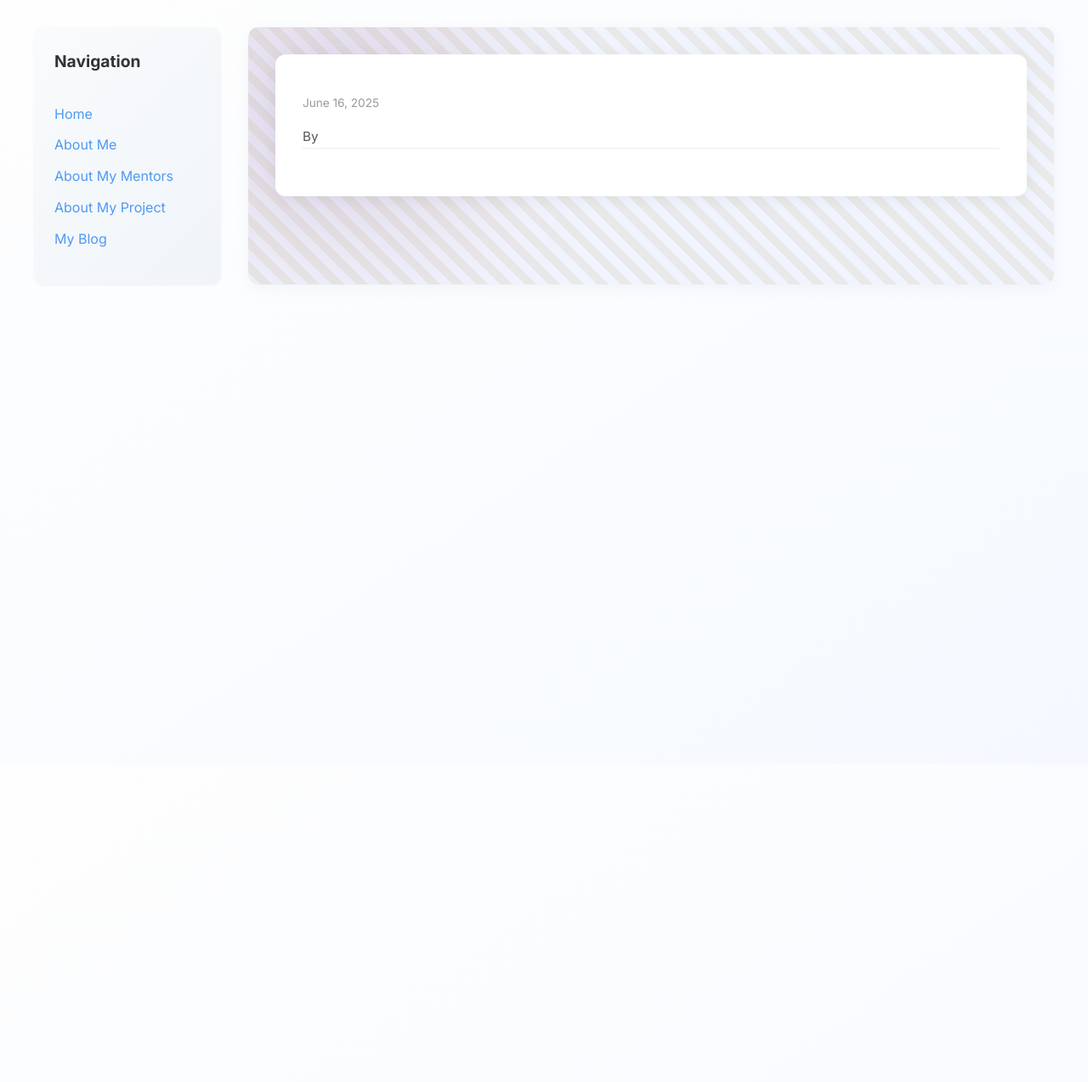
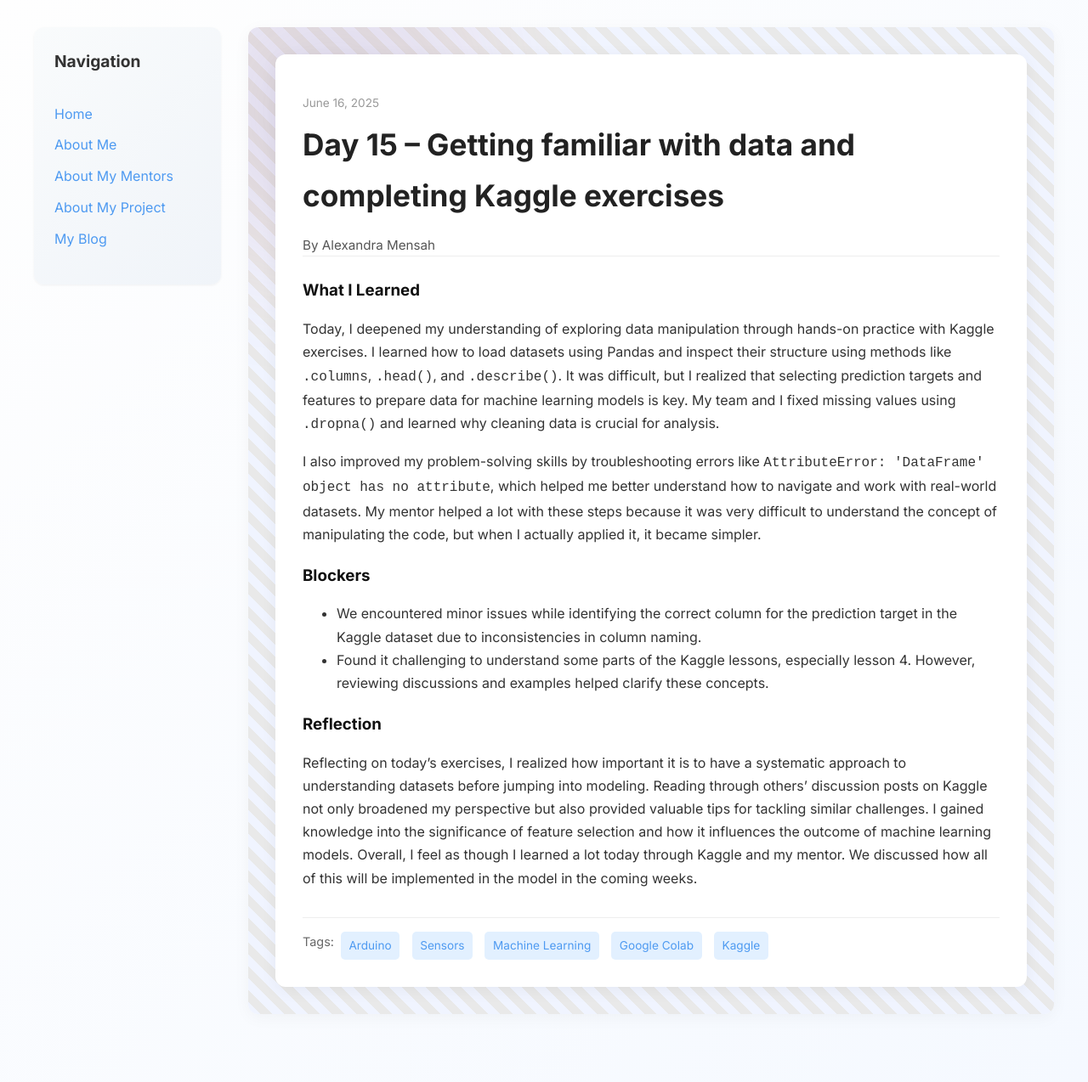
Before and after one commit to alexandratory/alexandratory.github.io, a Jekyll site: the page built from _posts/2025-06-16-day-15.md, in a window 1280 px wide. Shown: the whole page at 85% size. Built offline with Jekyll 4.4.1, drawn with Linux system fonts in a browser that asks for light colours; our own code applies the rules of GitHub Pages for plain Markdown files; before the commit the page ends 900 px from its top, so only the background shows below that.

Commit message:
Update 2025-06-16-day-15.md

```diff
--- a/_posts/2025-06-16-day-15.md
+++ b/_posts/2025-06-16-day-15.md
@@ -1,6 +1,6 @@
 ---
 layout: post
-title: "Day 15 – Getting familiar with data and completing Kaggel exercises"
+title: "Day 15 – Getting familiar with data and completing Kaggle exercises"
 date: 2025-06-16
 author: Alexandra Mensah
 permalink: /day15.html
@@ -11,17 +11,16 @@
   - Google Colab
   - Kaggle
 
+what_i_learned: |
+  Today, I deepened my understanding of exploring data manipulation through hands-on practice with Kaggle exercises. I learned how to load datasets using Pandas and inspect their structure using methods like `.columns`, `.head()`, and `.describe()`.
+  It was difficult, but I realized that selecting prediction targets and features to prepare data for machine learning models is key. My team and I fixed missing values using `.dropna()` and learned why cleaning data is crucial for analysis.
 
-what_i_learned: |
-Today, I deepened my understanding of exploring data manipulation through hands-on practice with Kaggle exercises. I learned how to load datasets using Pandas and inspect their structure using methods like .columns, .head(), and .describe().
-It was difficult but I relaized that select prediction targets features to prepare data for machine learning models. My team and I fixed missing values using .dropna() and learned why cleaning data is crucial for analysis.
+  I also improved my problem-solving skills by troubleshooting errors like `AttributeError: 'DataFrame' object has no attribute`, which helped me better understand how to navigate and work with real-world datasets. My mentor helped a lot with these steps because it was very difficult to understand the concept of manipulating the code, but when I actually applied it, it became simpler.
 
-I also improved my problem-solving skills by troubleshooting errors like AttributeError: 'DataFrame' object has no attribute, which helped me better understand how to navigate and work with real-world datasets. My mnetor helped alot with these steps because It was very difficult to undestand the comcept of manipulating the code but when I actally appliked it, it was simple.
 blockers: |
-  We encountered minor issues while identifying the correct column for the prediction target in the Kaggle dataset due to inconsistencies in column naming.
-
-Found it challenging to understand some parts of the Kaggle lessons, especially lesson 4. However, reviewing discussions and examples helped clarify these concepts.
+  - We encountered minor issues while identifying the correct column for the prediction target in the Kaggle dataset due to inconsistencies in column naming.
+  - Found it challenging to understand some parts of the Kaggle lessons, especially lesson 4. However, reviewing discussions and examples helped clarify these concepts.
 
 reflection: |
-Reflecting on today’s exercises, I realized how important it is to have a systematic approach to understanding datasets before jumping into modeling. Reading through others’ discussion posts on Kaggle not only broadened my perspective but also provided valuable tips for tackling similar challenges. I gained knowledge into the significance of feature selection and how it influences the outcome of machine learning models. Overall, I feel as though I learned alot today thorugh KAggle and my mentor. We discussed how all of this will be implemented in the model in the coming weeks.
+  Reflecting on today’s exercises, I realized how important it is to have a systematic approach to understanding datasets before jumping into modeling. Reading through others’ discussion posts on Kaggle not only broadened my perspective but also provided valuable tips for tackling similar challenges. I gained knowledge into the significance of feature selection and how it influences the outcome of machine learning models. Overall, I feel as though I learned a lot today through Kaggle and my mentor. We discussed how all of this will be implemented in the model in the coming weeks.
 ---
```
